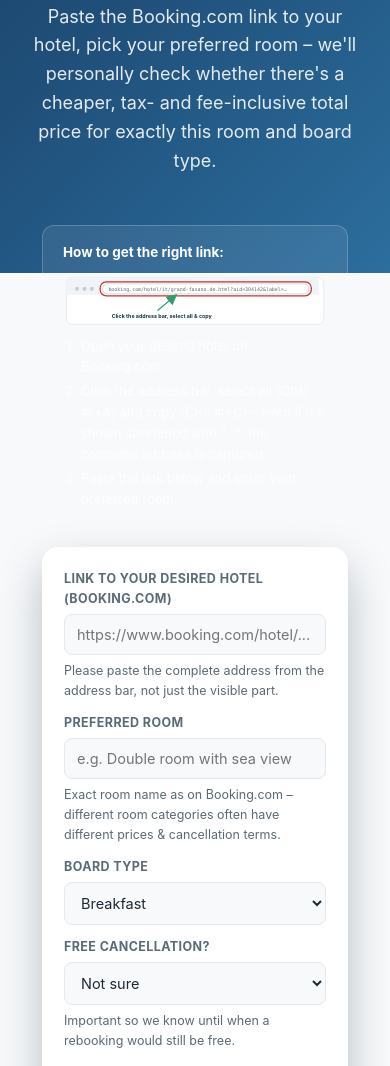
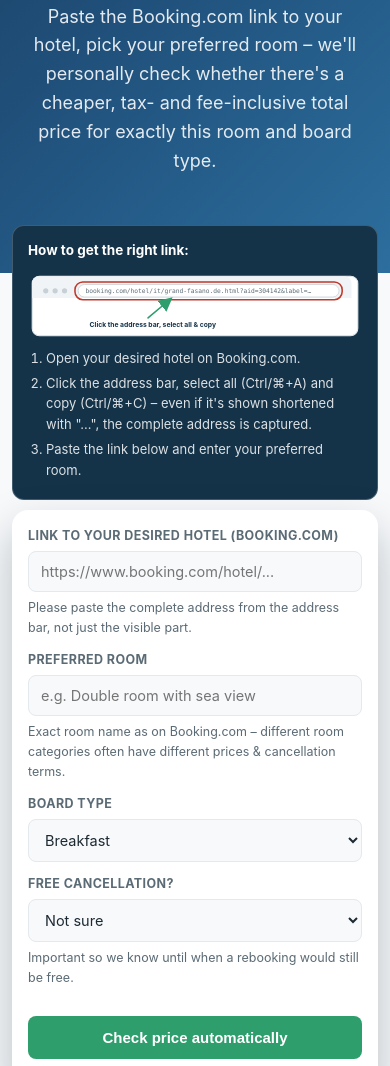
Before and after one commit to Beavis1001/georates, a plain HTML site: page index.html in a window 390 px wide. Shown: the part 685-1751 px from the top of the page. Drawn offline with Linux system fonts and the light colour scheme.

Commit message:
Mobil: Überstände/Abstände fix, Hinweis-Kasten dunkel (lesbar), Tabelle kompakter

```diff
--- a/index.html
+++ b/index.html
@@ -31,6 +31,7 @@
     color: var(--text);
     background: var(--bg);
     line-height: 1.6;
+    overflow-x: hidden;
   }
   a { color: inherit; }
   .container { max-width: 1080px; margin: 0 auto; padding: 0 24px; }
@@ -140,7 +141,7 @@
   .result-partial-note { font-size: 12.5px; color: var(--muted); margin-top: 10px; }
   .hint { font-size: 12.5px; color: var(--muted); font-weight: 400; text-transform: none; letter-spacing: normal; margin-top: 6px; }
   .mini-guide {
-    background: rgba(255,255,255,0.08); border: 1px solid rgba(255,255,255,0.2); border-radius: 12px;
+    background: var(--navy-dark); border: 1px solid rgba(255,255,255,0.2); border-radius: 12px;
     padding: 16px 20px; margin-bottom: 16px; color: #fff;
   }
   .mini-guide strong { display: block; font-size: 13.5px; margin-bottom: 10px; }
@@ -238,7 +239,18 @@
     .steps, .trust-grid, .tool-grid { grid-template-columns: 1fr; }
     .request-form { grid-template-columns: 1fr; }
     .nav-links { display: none; }
-    section { padding: 56px 18px; }
+    section { padding: 56px 14px; }
+    /* Mobil: verschachtelte Innenabstände reduzieren, damit Felder nicht überstehen
+       und nicht unnötig nach rechts geschoben werden. */
+    .container { padding: 0 12px; }
+    #suche-hero { padding-left: 0; padding-right: 0; padding-bottom: 40px; }
+    #suche-hero .container { max-width: 100%; }
+    .mini-guide { padding: 14px 15px; margin-bottom: 10px; }
+    .request-card { padding: 16px; }
+    .final-cta { padding: 40px 16px; border-radius: 18px; }
+    /* Ergebnistabelle mit drei Spalten kompakter, damit sie auf schmalen Displays passt. */
+    .result-table { font-size: 12.5px; }
+    .result-table th, .result-table td { padding: 6px 6px; }
   }
 </style>
 </head>
```
